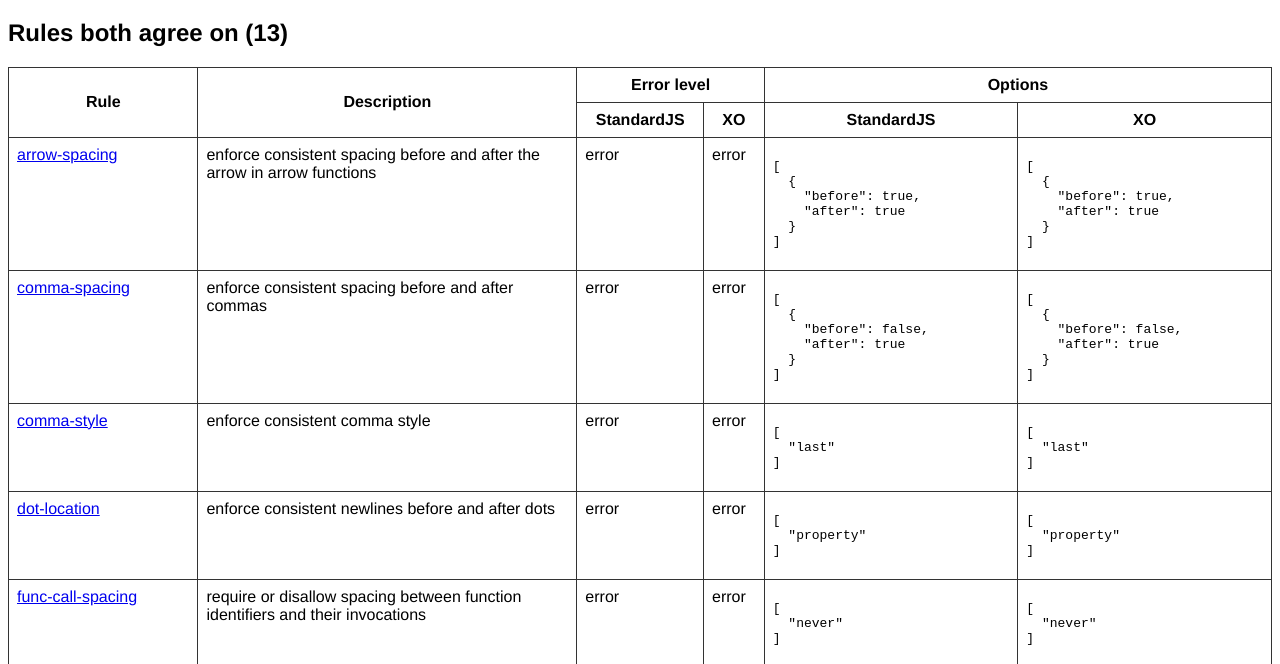
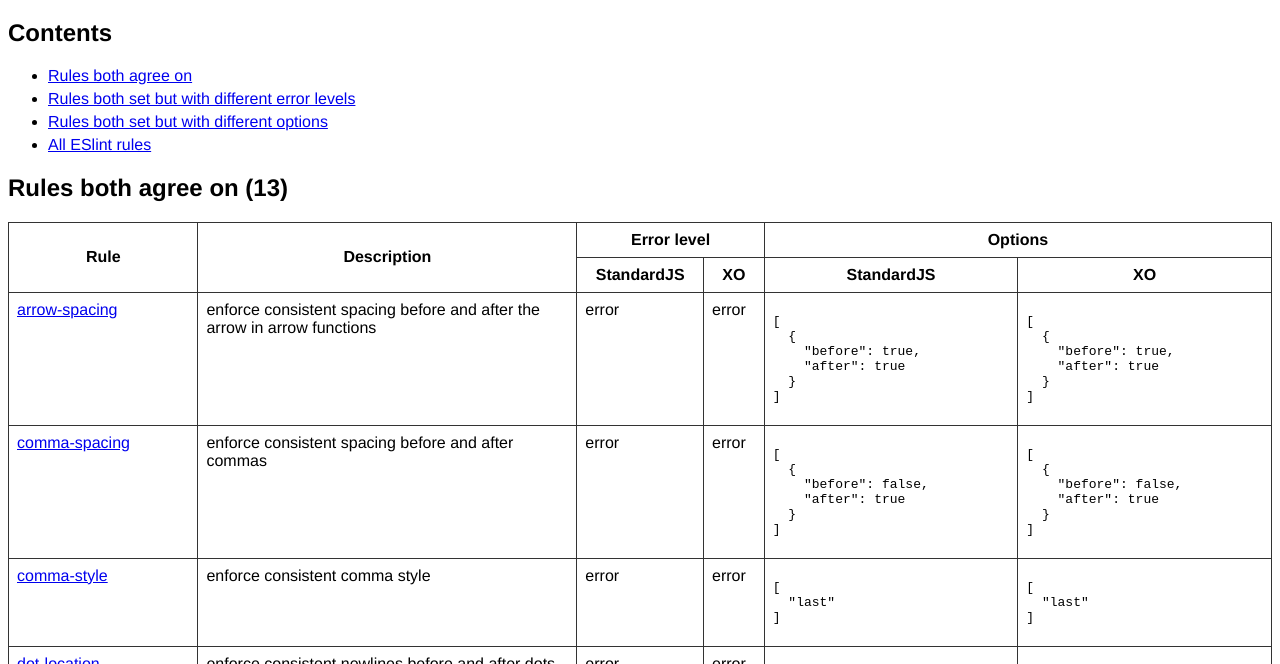
Before and after one commit to tombye/eslint-config-compare, a plain HTML site: page index.html in a window 1280 px wide. Shown: the part 61-725 px from the top of the page. Drawn offline with Linux system fonts and the light colour scheme.

Commit message:
Add internal navigation

```diff
--- a/index.html
+++ b/index.html
@@ -9,6 +9,10 @@
     font-family: Helvetica, Arial, sans-serif;
   }
 
+  li {
+    margin-bottom: 5px;
+  }
+
   table {
     border-collapse: collapse;
   }
@@ -35,7 +39,16 @@
     <main>
     <h1>Comparison of StandardJS and XO ESLint rules</h1>
 
-<h2>Rules both agree on (13)</h2>
+<h2>Contents</h2>
+<ul>
+  <li><a href="#rules-both-agree-on">Rules both agree on</a></li>
+  <li><a href="#rules-both-set-but-with-different-error-levels">Rules both set but with different error levels</a></li>
+  <li><a href="#rules-both-set-but-with-different-options">Rules both set but with different options</a></li>
+  <li><a href="#all-eslint-rules">All ESlint rules</a></li>
+
+</ul>
+
+<h2 id="rules-both-agree-on">Rules both agree on (13)</h2>
 <table>
   <thead>
     <tr>
@@ -219,7 +232,7 @@
   </tbody>
 </table>
 
-<h2>Rules both set but with different error levels (1)</h2>
+<h2 id="rules-both-set-but-with-different-error-levels">Rules both set but with different error levels (1)</h2>
 <table>
   <thead>
     <tr>
@@ -245,7 +258,7 @@
   </tbody>
 </table>
 
-<h2>Rules both set but with different options (35)</h2>
+<h2 id="rules-both-set-but-with-different-options">Rules both set but with different options (35)</h2>
 <table>
   <thead>
     <tr>
@@ -812,7 +825,7 @@
   </tbody>
 </table>
 
-<h2>All ESlint rules (264)</h2>
+<h2 id="all-eslint-rules">All ESlint rules (264)</h2>
 <table>
   <thead>
     <tr>
```
